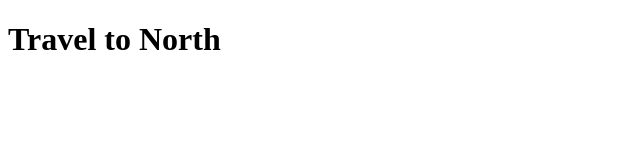
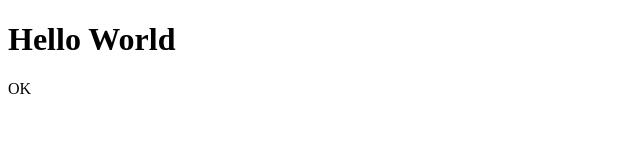
Before and after one commit to Kevscoding/Kevscoding.github.io, a plain HTML site: page index.html in a window 1280 px wide. Shown: the whole page, without its empty margins (0-640 px from the left). Drawn offline with Linux system fonts and the light colour scheme.

Commit message:
Update index.html

```diff
--- a/index.html
+++ b/index.html
@@ -2,9 +2,10 @@
 <html>
   <head>
       <meta charset="utf-8">
-      <title>Projet Travel</title>
+      <title>Life</title>
   </head>
   <body>
-      <h1>Travel to North</h1>
+      <h1>Hello World</h1>
+      <p>OK</p>
   </body>
 </html>
```
